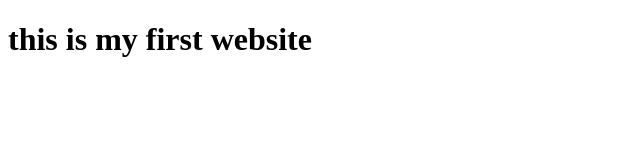
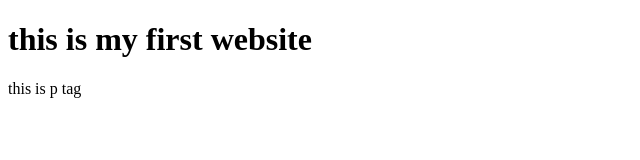
Before and after one commit to mahmodullah/first-website, a plain HTML site: page index.html in a window 1280 px wide. Shown: the full height of the page, 0-640 px from the left. Drawn offline with Linux system fonts and the light colour scheme.

Commit message:
first commit

```diff
--- a/index.html
+++ b/index.html
@@ -8,5 +8,6 @@
 </head>
 <body>
   <h1>this is my first website</h1>
+  <p>this is p tag</p>
 </body>
 </html>
```
